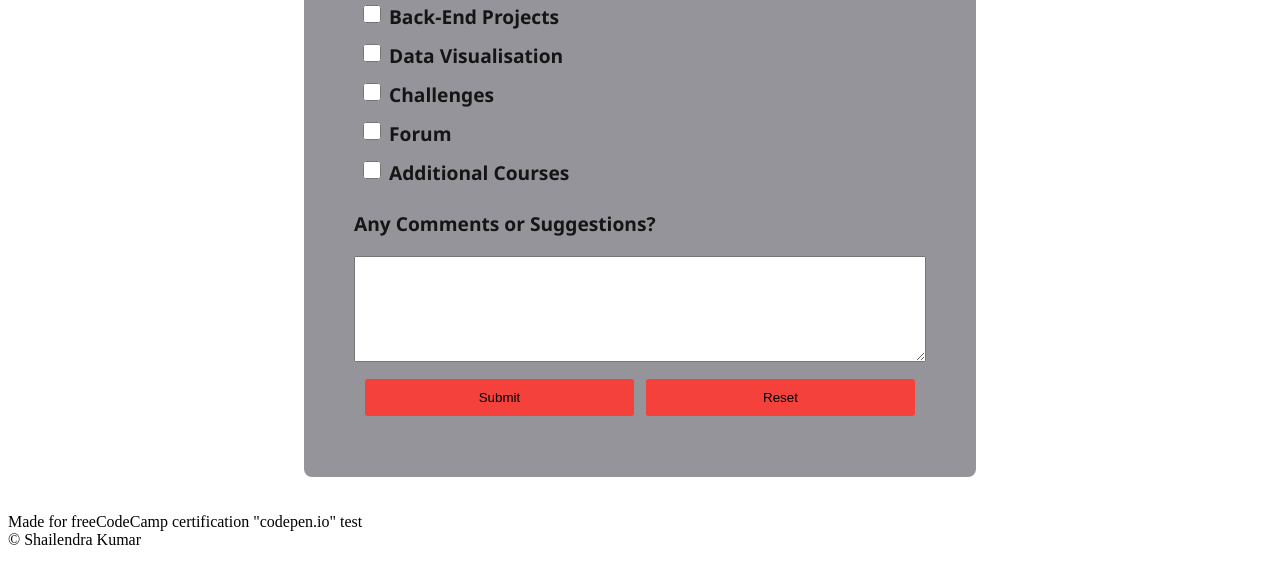
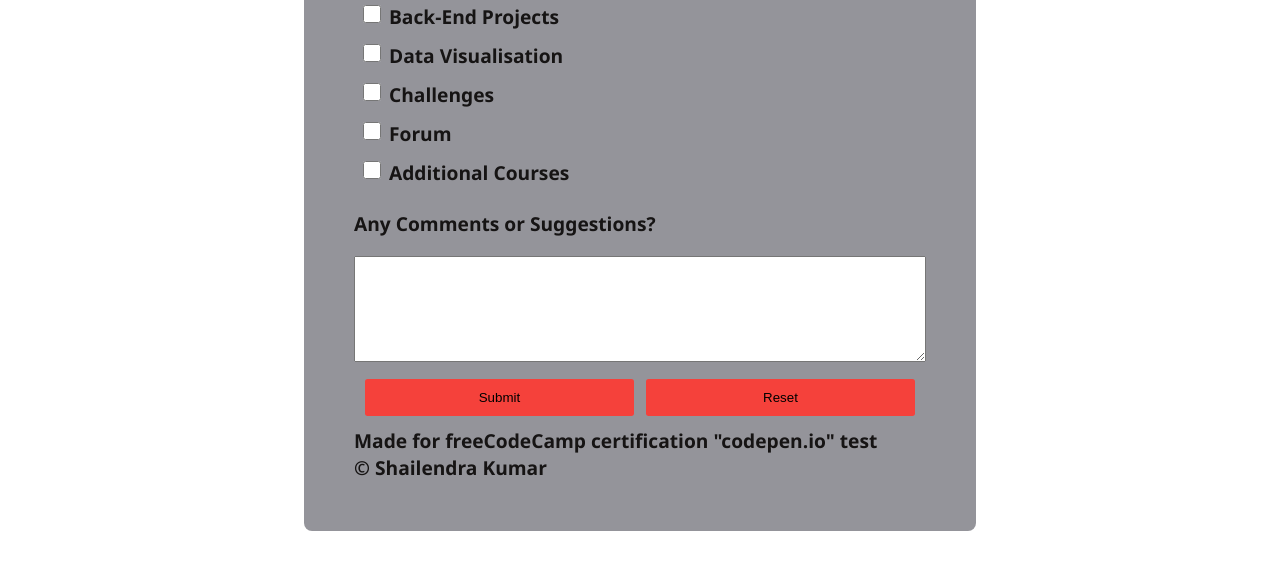
Before and after one commit to develover-sk/survey-form, a plain HTML site: page index.html in a window 1280 px wide. Shown: the part 840-1407 px from the top of the page. Drawn offline with Linux system fonts and the light colour scheme.

Commit message:
Added footer section

```diff
--- a/index.html
+++ b/index.html
@@ -79,9 +79,10 @@
                     <div><button id="submit">Submit</button><button type="reset">Reset</button></div>
 
         </form>
+            <section>Made for freeCodeCamp certification "codepen.io" test</section>
+            <section>&copy; Shailendra Kumar</section>
     </main>
-            <section>Made for freeCodeCamp certification "codepen.io" test</section>
-            <footer>&copy; Shailendra Kumar</footer>
+
 
 </body>
 
```
